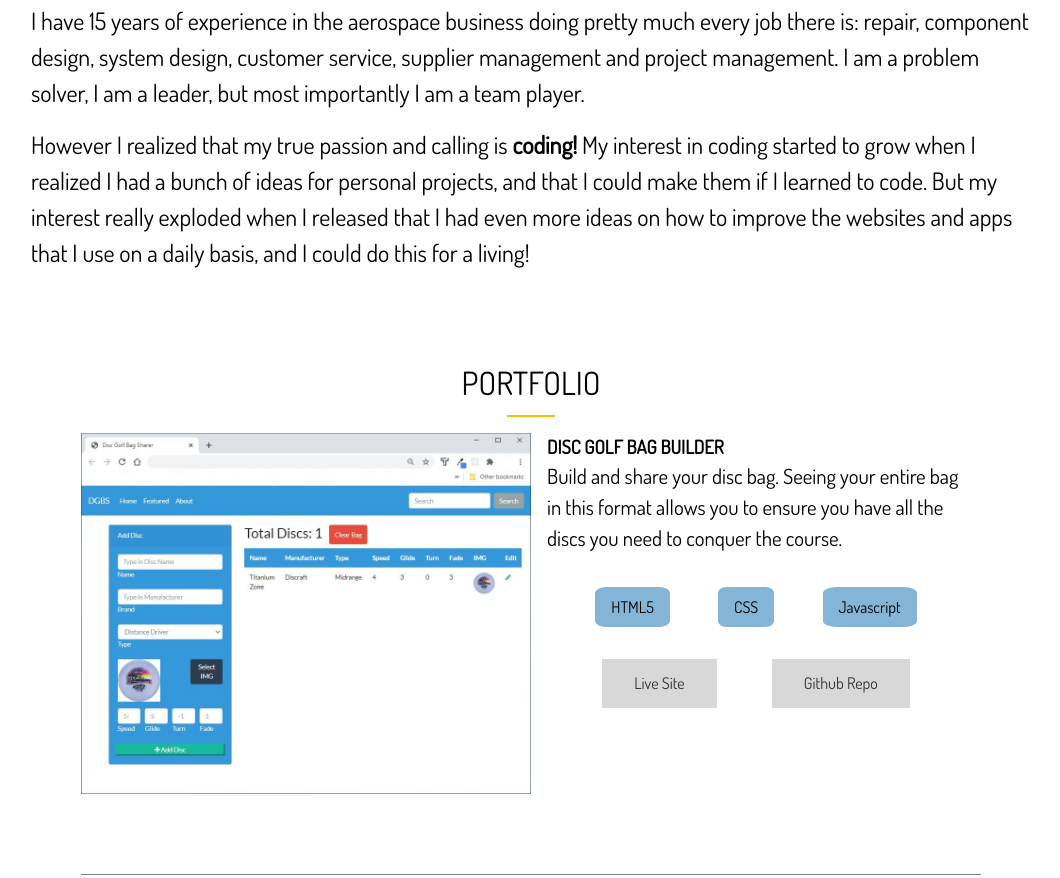
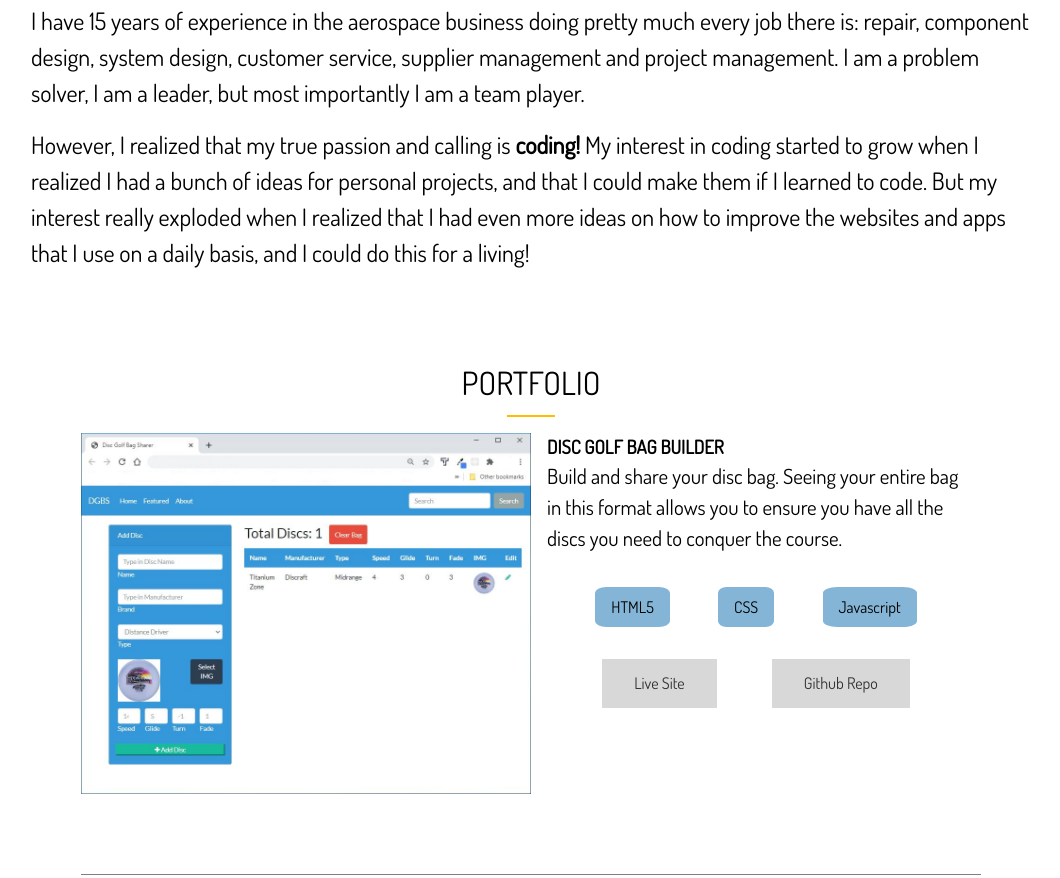
Before and after one commit to 2stash/portfolio-one-netlify, a website: page dist/index.html in a window 1280 px wide. Shown: the part 895-1773 px from the top of the page, without its empty margins (109-1169 px from the left). Drawn offline with Linux system fonts and the light colour scheme.

Commit message:
fixed some typos

```diff
--- a/dist/index.html
+++ b/dist/index.html
@@ -75,11 +75,11 @@
             player.
           </p>
           <p>
-            However I realized that my true passion and calling is
+            However, I realized that my true passion and calling is
             <strong>coding!</strong> My interest in coding started to grow when
             I realized I had a bunch of ideas for personal projects, and that I
             could make them if I learned to code. But my interest really
-            exploded when I released that I had even more ideas on how to
+            exploded when I realized that I had even more ideas on how to
             improve the websites and apps that I use on a daily basis, and I
             could do this for a living!
           </p>
```
